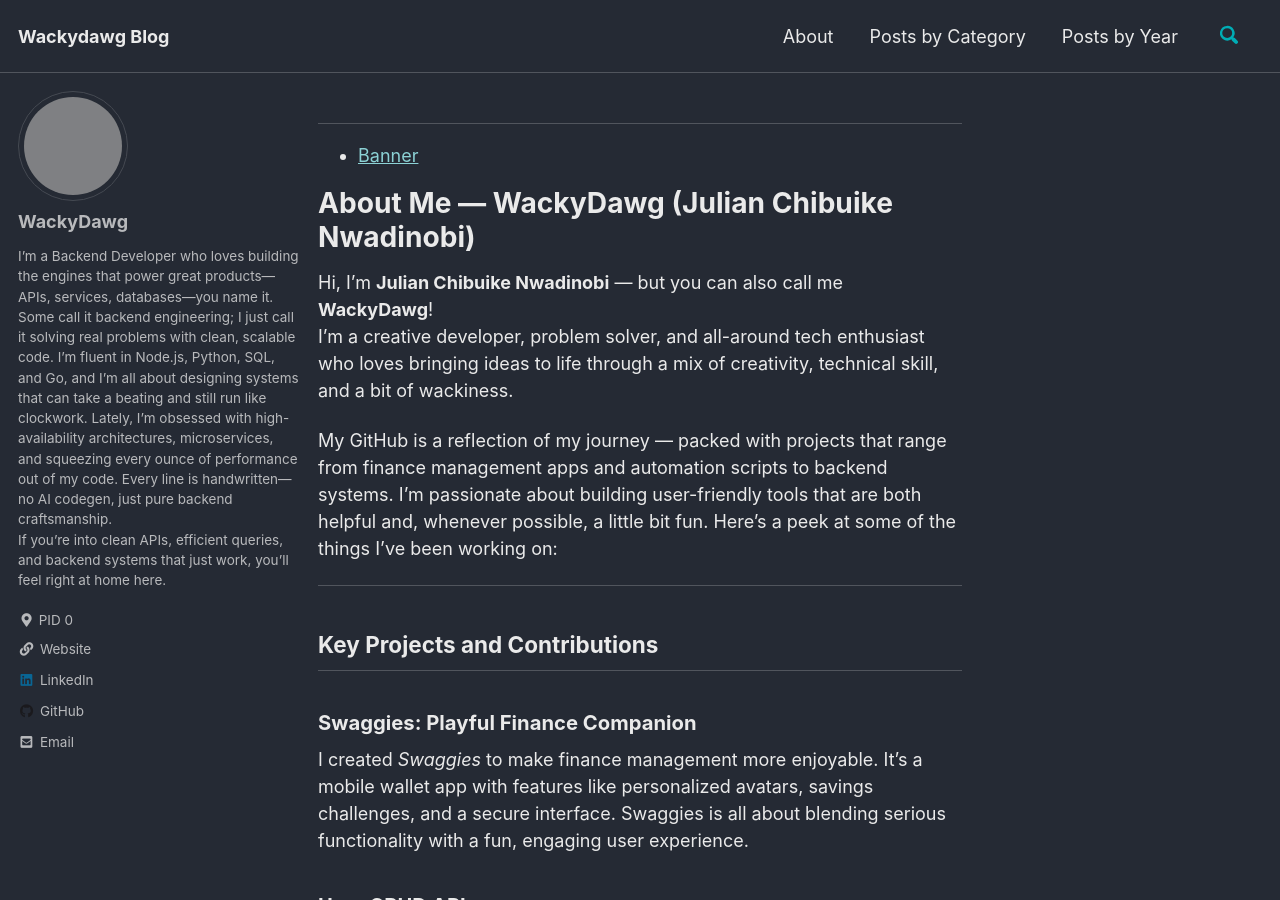
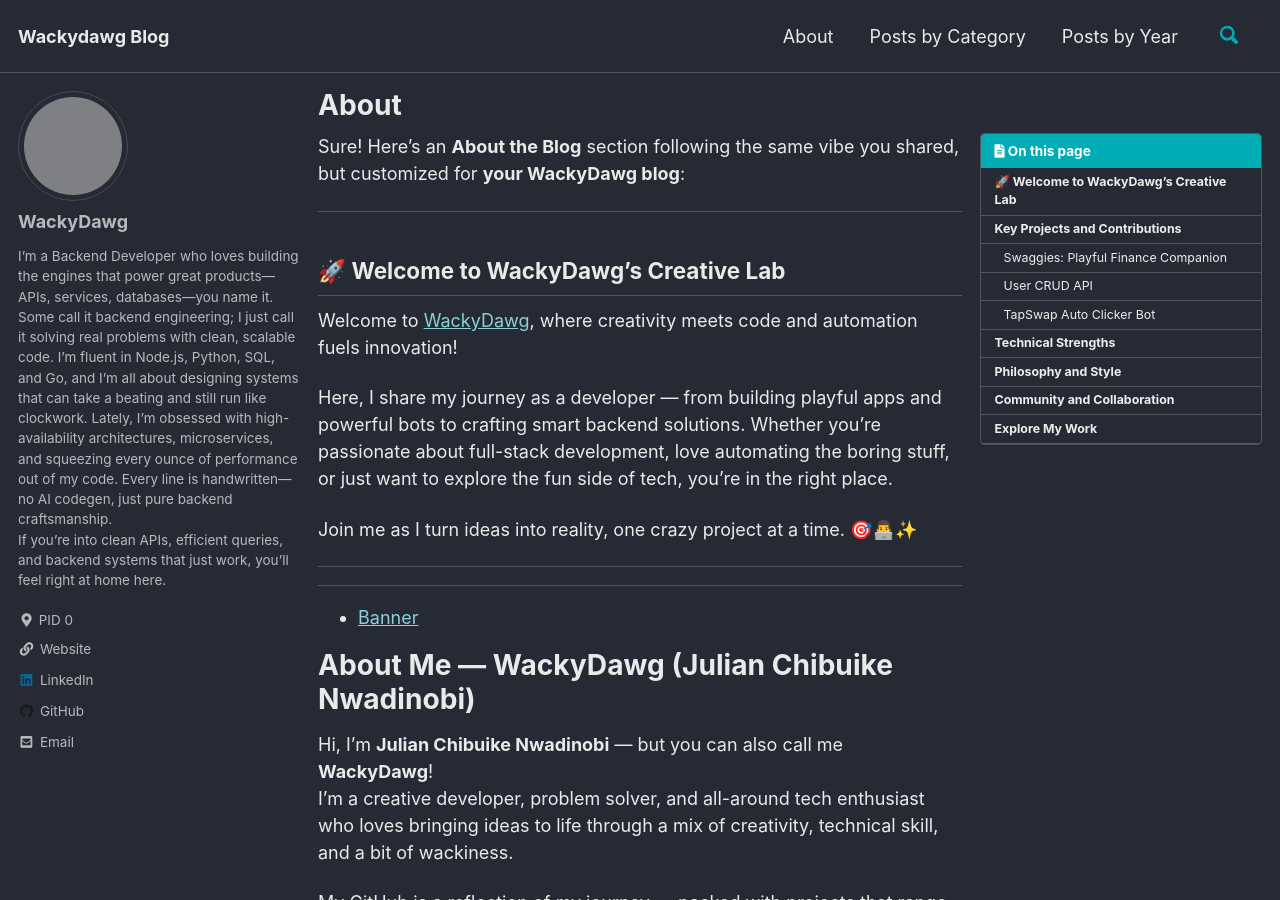
Before and after one commit to WackyDawg/WackyDawg.github.io, a Jekyll site: the page built from _pages/about.md, in a window 1280 px wide and 900 px high. Built offline with Jekyll 4.4.1, drawn with Linux system fonts in a browser that asks for light colours; cached includes are drawn as plain includes; our own code applies the rules of GitHub Pages for plain Markdown files; grey boxes are pictures that could not be loaded.

Commit message:
update About section with customized content and improved structure

```diff
--- a/_pages/about.md
+++ b/_pages/about.md
@@ -1,3 +1,22 @@
+---
+title: "About"
+permalink: /about/
+toc: true
+---
+
+Sure! Here's an **About the Blog** section following the same vibe you shared, but customized for **your WackyDawg blog**:
+
+---
+
+## 🚀 Welcome to WackyDawg's Creative Lab
+
+Welcome to [WackyDawg](https://wackydawg.github.io/), where creativity meets code and automation fuels innovation!
+
+Here, I share my journey as a developer — from building playful apps and powerful bots to crafting smart backend solutions. Whether you're passionate about full-stack development, love automating the boring stuff, or just want to explore the fun side of tech, you're in the right place.
+
+Join me as I turn ideas into reality, one crazy project at a time. 🎯👨‍💻✨
+
+---
 
 ---
 - [Banner](/assets/images/banner.png)
```
